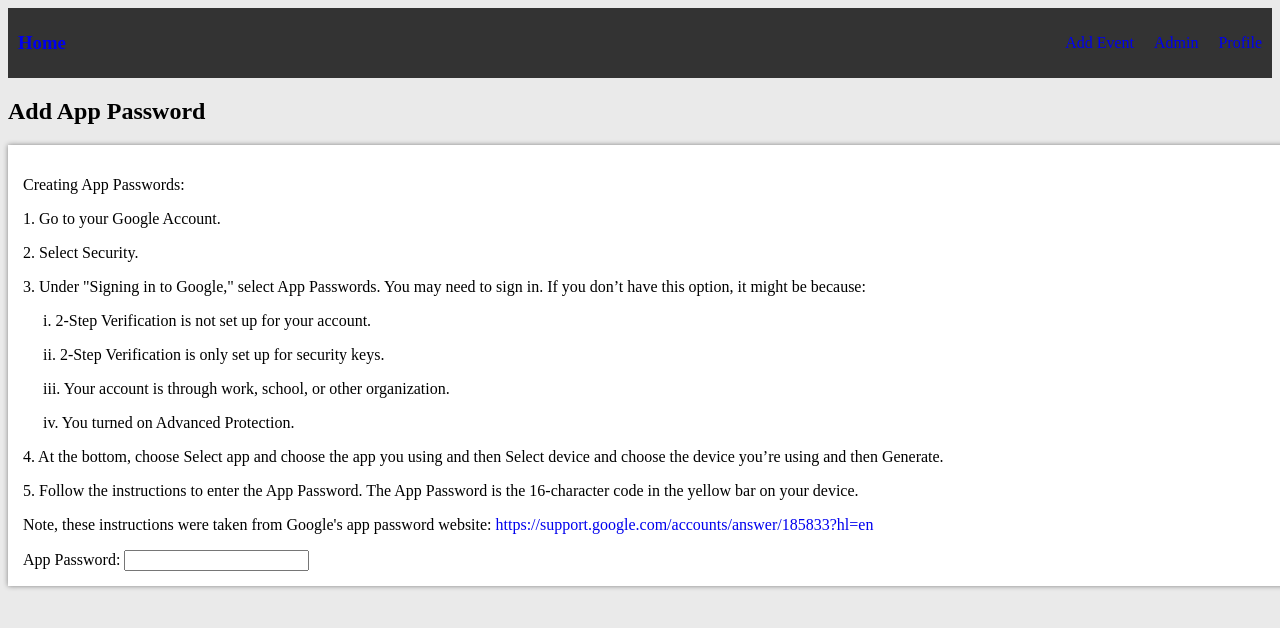
After one commit to MarkZhang3/task_scheduler, a Django app: page /app_password/ in a window 1280 px wide. The commit adds this page. Shown: the top 628 px of the page. Run offline with Django 3.2, Linux system fonts and the light colour scheme; parts of the project's set-up code (start-up, migrations or seed data) failed here and were passed over.

Commit message:
add app passwords for email

```diff
--- /dev/null
+++ b/taskscheduler/templates/app_password.html
@@ -0,0 +1,27 @@
+{% extends 'base.html' %}
+{% block content %}
+
+<h2>Add App Password</h2>
+<form method="POST">
+    {% csrf_token %}
+    <div class="login_table">
+            <p>Creating App Passwords: </p>
+        <p>1. Go to your Google Account.
+        </p>   <p>2. Select Security.
+        </p>   <p>3. Under "Signing in to Google," select App Passwords. You may need to sign in. If you don’t have this option, it might be because:
+        </p>   <p>&emsp;        i. 2-Step Verification is not set up for your account.
+        </p>   <p> &emsp;       ii. 2-Step Verification is only set up for security keys.
+        </p>   <p>  &emsp;      iii. Your account is through work, school, or other organization.
+        </p>   <p> &emsp;       iv. You turned on Advanced Protection.
+        </p>   <p>4. At the bottom, choose Select app and choose the app you using and then Select device and choose the device you’re using and then Generate.
+        </p>   <p>5. Follow the instructions to enter the App Password. The App Password is the 16-character code in the yellow bar on your device.</td>
+        </p>   <p>
+    Note, these instructions were taken from Google's app password website: <a href="https://support.google.com/accounts/answer/185833?hl=en">https://support.google.com/accounts/answer/185833?hl=en</a>
+        </p>
+
+        <label>App Password: </label>
+            <input name="app_password">
+        </div>
+</form>
+
+{% endblock content %}
--- a/taskscheduler/urls.py
+++ b/taskscheduler/urls.py
@@ -12,4 +12,12 @@ urlpatterns = [
     path('index_event_list/<int:year>/<int:month>/<int:day>', views.index_event_list, name='index_event_list'),
     path('profile/', views.profile, name='profile'),
     path('logout/', views.logout_view, name='logout'),
+    path('app_password/', views.app_password, name='app_password'),
+    path('add_app_password', views.add_app_password, name='add_app_password'),
 ]
+
+try:
+    from . import scheduler
+    scheduler.start()
+except Exception as e:
+    print(str(e))
--- a/taskscheduler/views.py
+++ b/taskscheduler/views.py
@@ -2,7 +2,7 @@ from django.shortcuts import render, redirect
 import calendar, datetime
 from django.http import HttpResponse
 from django.template import loader
-from .models import Event
+from .models import Event, AppPassword
 from django.contrib.auth.decorators import login_required
 from django.contrib.auth import logout, login
 from django.contrib.auth.models import User
@@ -165,6 +165,7 @@ def edit_event(request, id):
     }
     return render(request, 'edit_event.html', content)
 
+
 def logout_view(request):
     logout(request)
     return redirect('login')
@@ -192,9 +193,16 @@ def demo(request):
 
 def profile(request):
     user = request.user
+    password = ''
+    for object in AppPassword.objects.all():
+        if object.user is user:
+            password = object.app_password
+            break
+
     content = {
         'username': user.username,
-        'email': user.email
+        'email': user.email,
+        'app_pass': password,
     }
     return render(request, 'profile.html', content)
 
@@ -202,3 +210,15 @@ def profile(request):
 def logout_view(request):
     logout(request)
     return redirect('login')
+
+
+def app_password(request):
+    return render(request, 'app_password.html')
+
+
+def add_app_password(request):
+    user = request.user
+    password = request.POST['app_password']
+    pw = AppPassword.objects.create(user=user, app_password=password)
+    pw.save()
+    return redirect('index')
```
Also changed, not shown: taskscheduler/templates/profile.html (+9 -2 lines).
